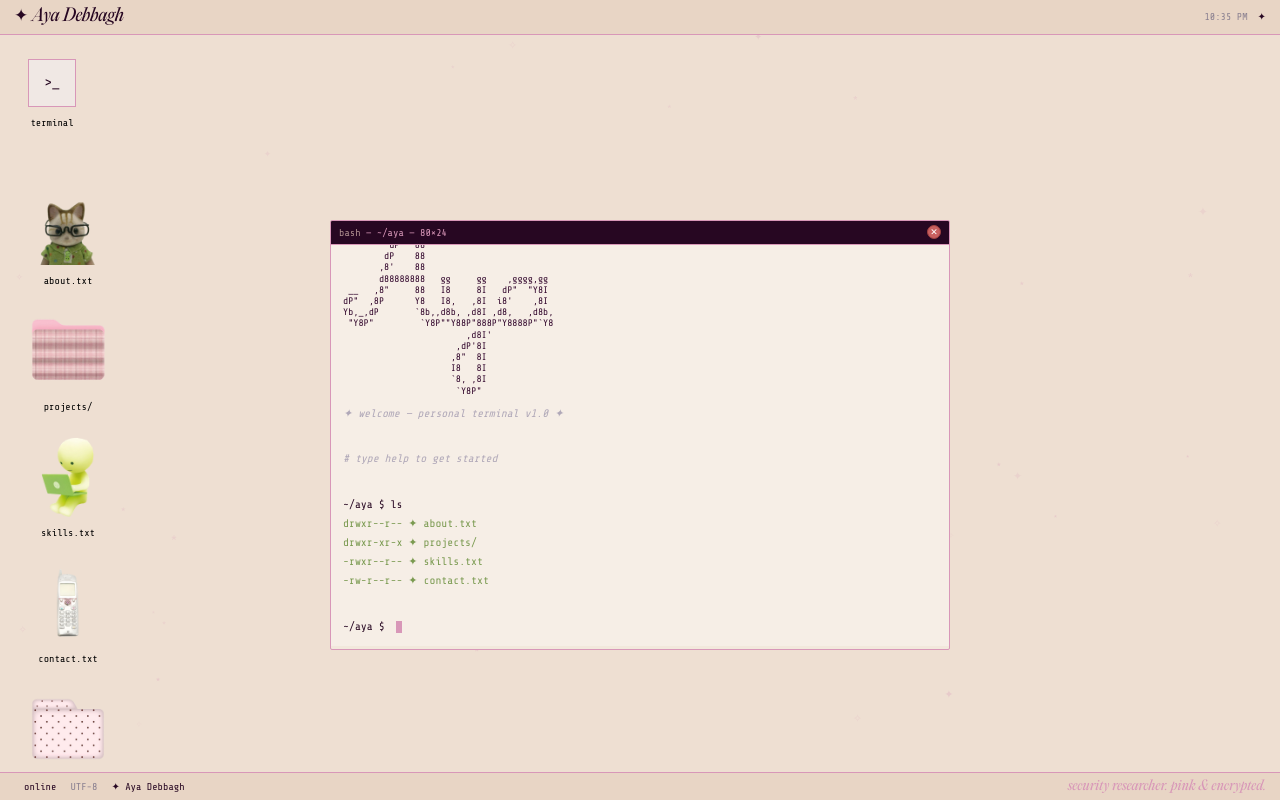
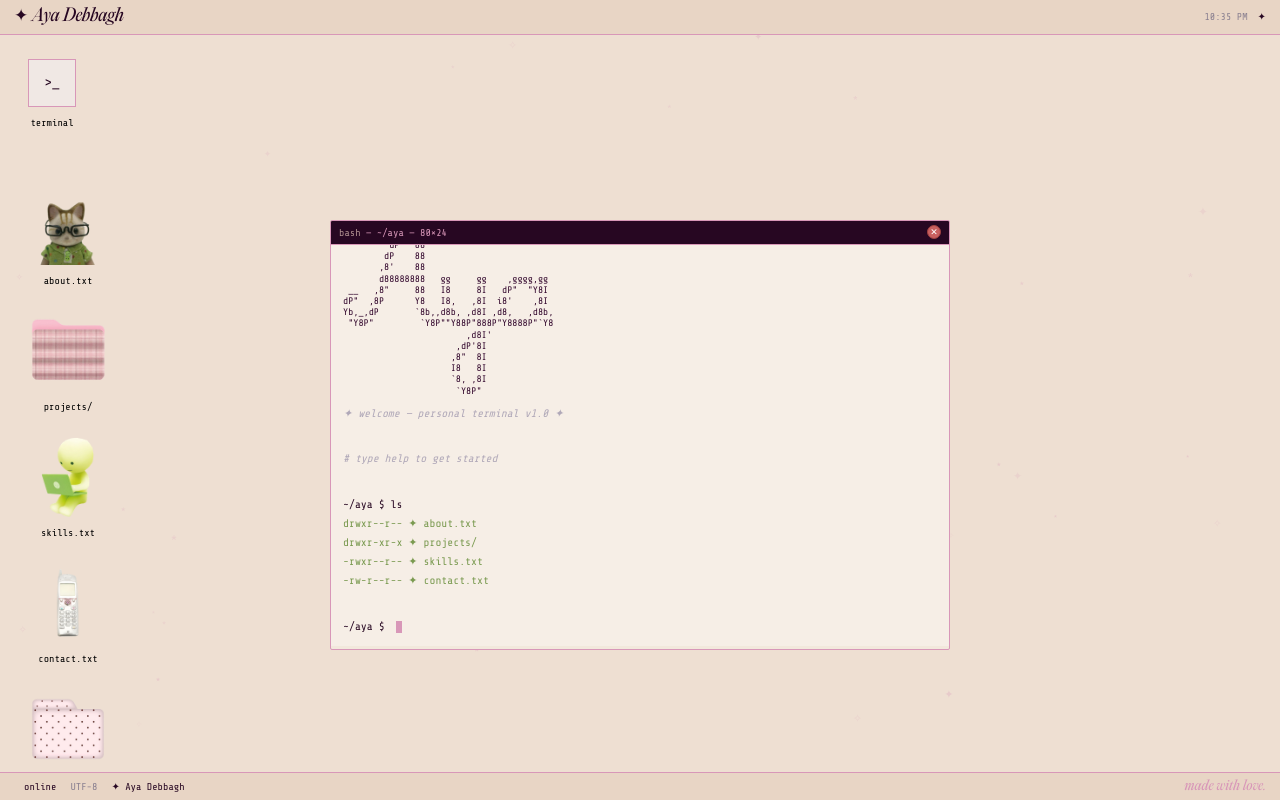
Before and after one commit to ayadebbagh/AyaDebbaghWebsite, a React (Vite) app: page / in a window 1280 px wide. Built offline with nearby package versions, Linux system fonts and the light colour scheme.

Commit message:
Fix: text

```diff
--- a/src/App.jsx
+++ b/src/App.jsx
@@ -428,7 +428,7 @@ export default function App() {
         <span>UTF-8</span>
         <span className="text-pink">✦ Aya Debbagh</span>
         <span className="ml-auto font-script text-[13px] text-pinklt">
-          security researcher. pink &amp; encrypted.
+          made with love.
         </span>
       </div>
 
--- a/src/components/Terminal.jsx
+++ b/src/components/Terminal.jsx
@@ -83,7 +83,7 @@ const EGG_RESPONSES = {
     { type: 'resp',  text: '-rwxr-xr-x  aya  skills.txt' },
     { type: 'resp',  text: '-rw-r--r--  aya  .bash_history' },
     { type: 'resp',  text: '-rw-------  aya  .secret_notes' },
-    { type: 'resp',  text: '-rwx------  aya  .flag  ← you found me 👀' },
+    { type: 'resp',  text: '-rwx------  aya  .flag  ← you found me' },
   ],
   hack: [
     { type: 'resp',  text: '[░░░░░░░░░░] initializing breach...' },
@@ -107,7 +107,7 @@ const EGG_RESPONSES = {
     { type: 'muted', text: 'Nmap done: 1 IP address (1 host up)' },
   ],
   python: [
-    { type: 'resp',  text: 'Python 3.12.0 (aya build, pink edition)' },
+    { type: 'resp',  text: 'Python 3.12.0 (aya build)' },
     { type: 'resp',  text: '>>> import aya' },
     { type: 'resp',  text: '>>> aya.is_hireable()' },
     { type: 'star',  text: 'True' },
@@ -124,7 +124,7 @@ const EGG_RESPONSES = {
   uname: [
     { type: 'resp',  text: 'Linux aya-portfolio 6.6.0-pink #1337 SMP' },
     { type: 'resp',  text: 'x86_64 GNU/Linux' },
-    { type: 'muted', text: 'kernel built with love ♡ and too much caffeine' },
+    { type: 'muted', text: 'kernel built with love ♡' },
   ],
 };
 
```
